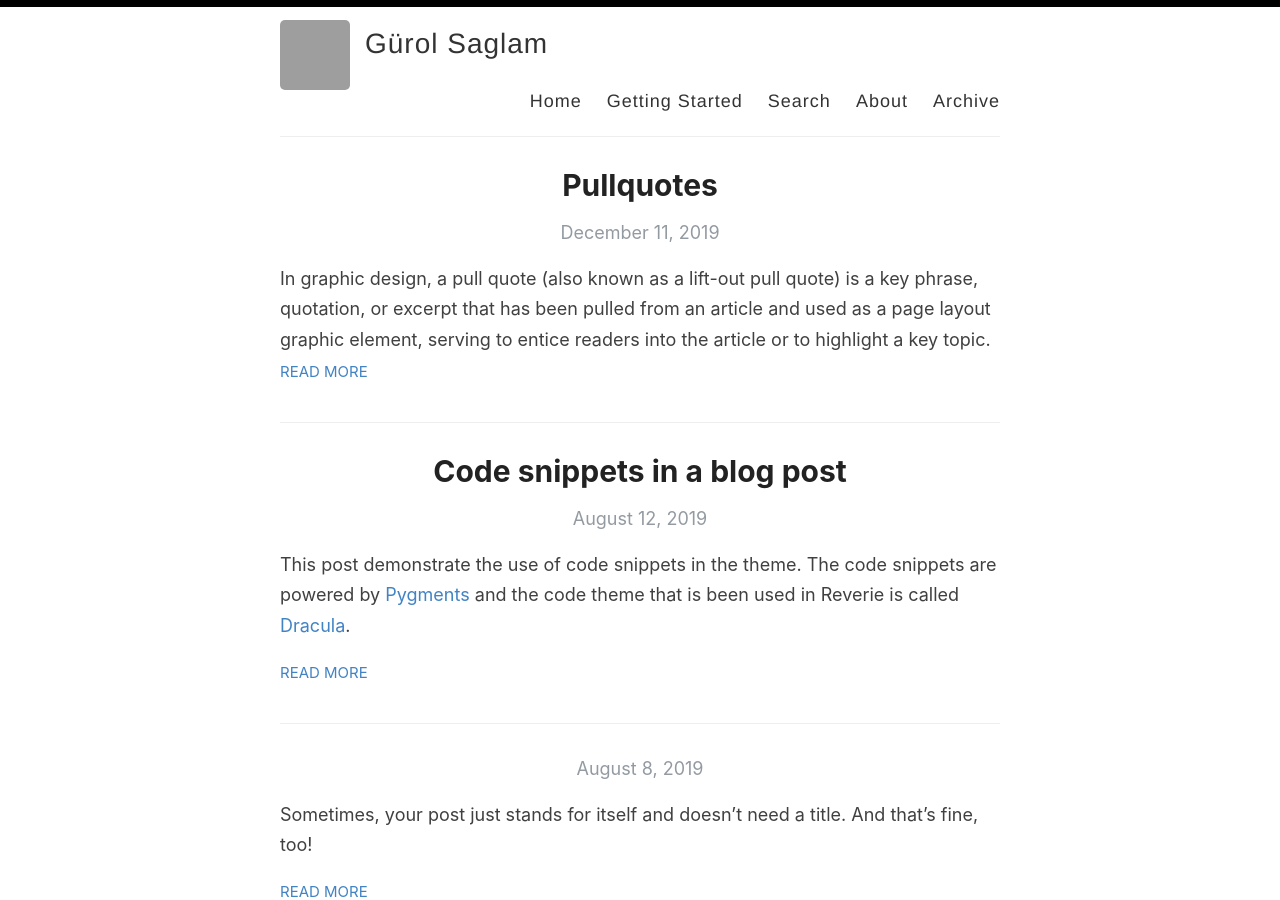
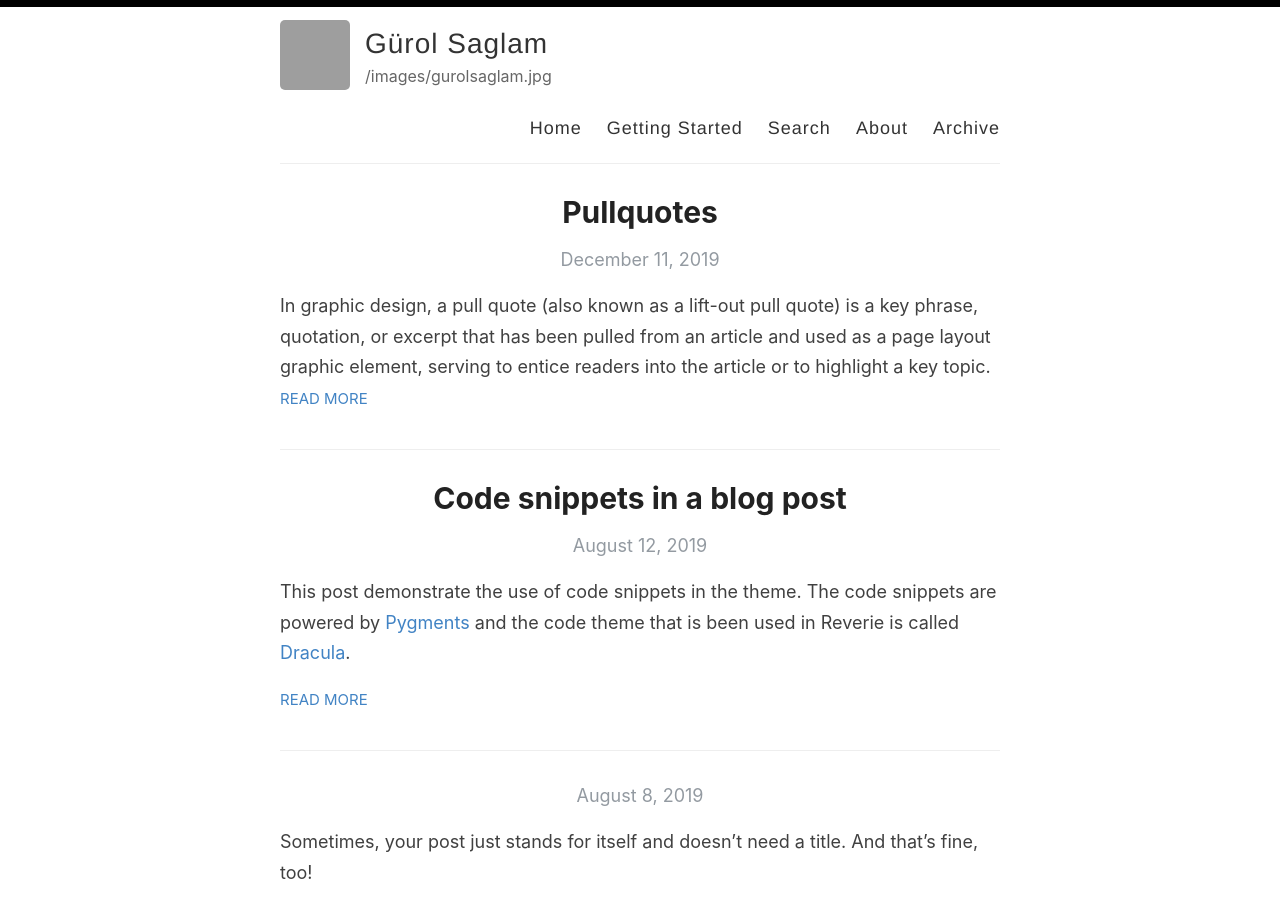
Before and after one commit to gurolsaglam/gurolsaglam.github.io, a Jekyll site: the page built from index.html, in a window 1280 px wide and 900 px high. Built offline with Jekyll 4.4.1, drawn with Linux system fonts in a browser that asks for light colours; the list of posts is cut into pages by our own code; part of the change alters nothing that is shown; grey boxes are pictures that could not be loaded.

Commit message:
Update some visuals
-Added self image for easier modifiability
-Added google scholar profile as a footer icon
-Added condition for description in the header

```diff
--- a/_config.yml
+++ b/_config.yml
@@ -9,7 +9,7 @@ name: Gürol Saglam
 author: Amit Merchant
 
 # Short bio or description (displayed in the header)
-description:
+description: /images/gurolsaglam.jpg
 
 # URL of your avatar or profile pic (you could use your GitHub profile pic)
 avatar: https://avatars.githubusercontent.com/u/17671260?v=4
@@ -35,6 +35,7 @@ footer-links:
   googleplus: # anything in your profile username that comes after plus.google.com/
   playconsole:
   mastodon: # <your-mastodon-instance>/@<your-user-name> eg. fosstodon.org/@username
+  googlescholar: iqtPWcYAAAAJ #your google scholar profile's user id number in the profile link. For example mine is: https://scholar.google.com/citations?user=iqtPWcYAAAAJ
 
 # Enter your Disqus shortname (not your username) to enable commenting on posts
 # You can find your shortname on the Settings page of your Disqus account
--- a/_includes/svg-icons.html
+++ b/_includes/svg-icons.html
@@ -13,3 +13,4 @@
 {% if site.footer-links.googleplus %}<a href="https://plus.google.com/{{ site.footer-links.googleplus }}" target="_blank"><i class="svg-icon googleplus"></i></a>{% endif %}
 {% if site.footer-links.playconsole %}<a href="https://play.google.com/store/apps/dev?id={{ site.footer-links.playconsole }}" target="_blank"><i class="svg-icon playconsole"></i></a>{% endif %}
 {% if site.footer-links.mastodon %}<a rel="me" href="https://{{ site.footer-links.mastodon }}" target="_blank"><i class="svg-icon mastodon"></i></a>{% endif %}
+{% if site.footer-links.googlescholar %}<a href="https://scholar.google.com/citations?user={{ site.footer-links.googlescholar }}" target="_blank"><img width="40" alt="Google Scholar logo" src="https://upload.wikimedia.org/wikipedia/commons/thumb/c/c7/Google_Scholar_logo.svg/960px-Google_Scholar_logo.svg.png"></a>{% endif %}
--- a/_layouts/default.html
+++ b/_layouts/default.html
@@ -1,7 +1,7 @@
 <!DOCTYPE html>
 <html>
   <head>
-    <title>{% if page.title %}{{ page.title }} – {% endif %}{{ site.name }} – {{ site.description }}</title>
+    <title>{% if page.title %}{{ page.title }} – {% endif %}{{ site.name }}{% if site.description %} – {{ site.description }}{% endif %}</title>
     {% seo title=false %}
     {% include meta.html %}
 
```
Also changed, not shown: images/gurolsaglam.jpg (added).
